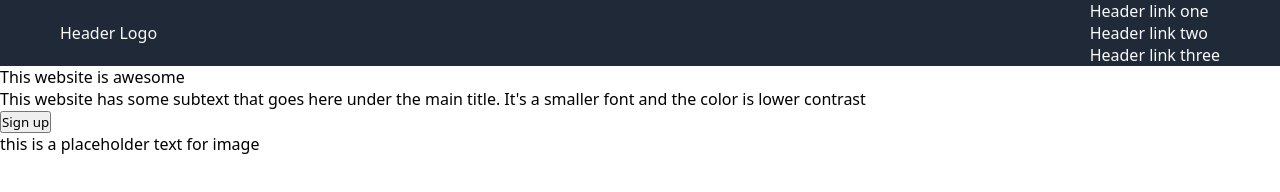
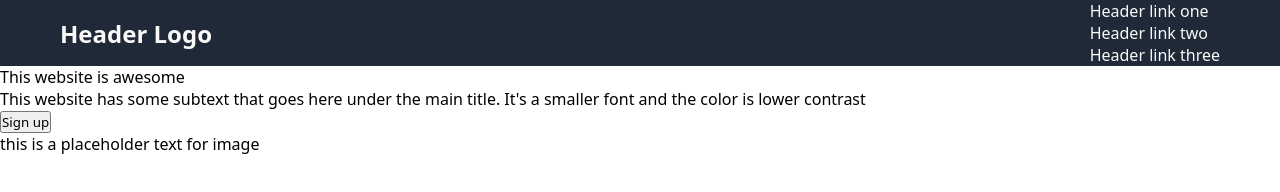
Before and after one commit to J0sek/landing-page, a plain HTML site: page index.html in a window 1280 px wide. Drawn offline with Linux system fonts and the light colour scheme.

Commit message:
Add font styling for header logo

```diff
--- a/style.css
+++ b/style.css
@@ -12,3 +12,8 @@
   padding: 0px 60px;
   align-items: center;
 }
+
+.header-logo {
+  font-size: 24px;
+  font-weight: 800;
+}
```
